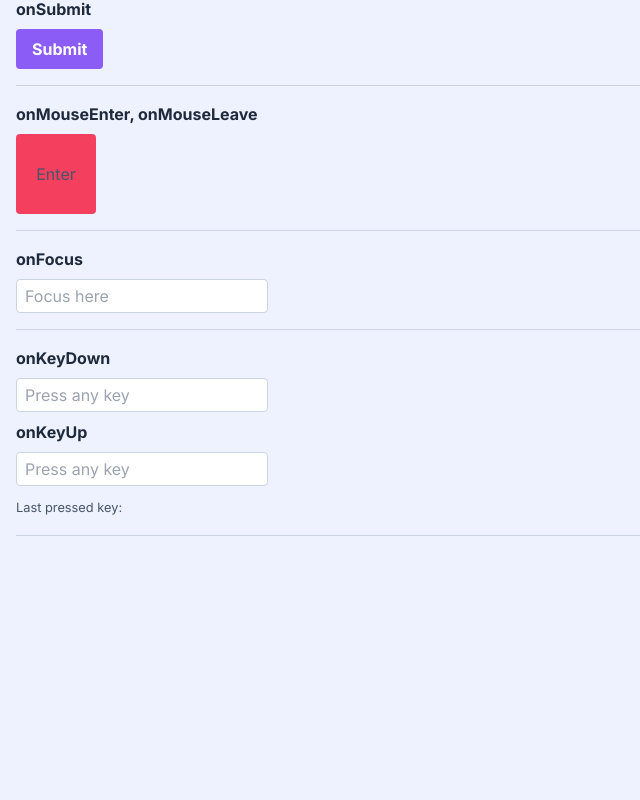
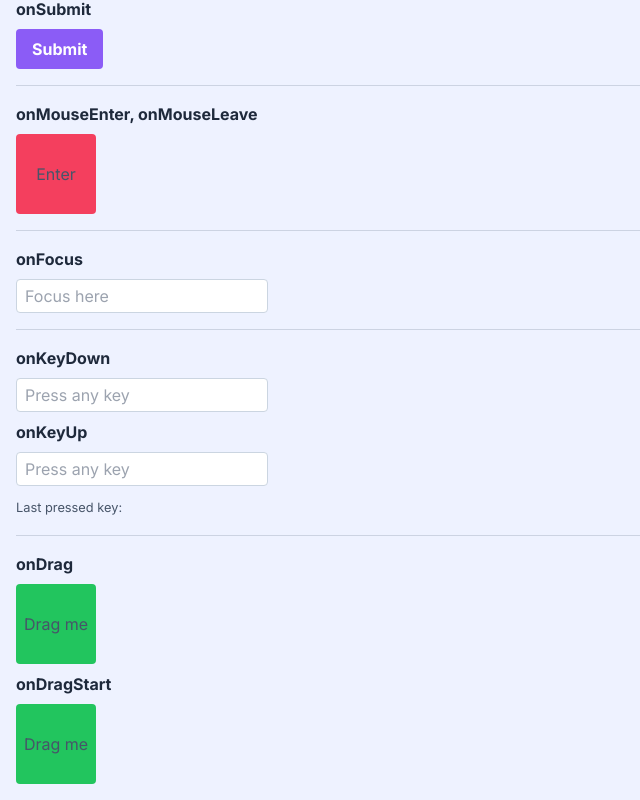
Before and after one commit to emanuelefavero/frontend-problems, a Next.js app in the folder react/: page /events in a window 1280 px wide. Shown: the part 367-1167 px from the top of the page, without its empty margins (0-640 px from the left). Before the commit the page ends 935 px from the top, so only its background shows below. Built offline with nearby package versions, Linux system fonts and the light colour scheme.

Commit message:
add /events onDrag, onDragStart

```diff
--- a/react/app/events/page.tsx
+++ b/react/app/events/page.tsx
@@ -25,9 +25,14 @@ export default function Page() {
 
   // onKeyDown, onKeyUp
   const [pressedKey, setPressedKey] = useState('')
-
   const handleKeyPressed = (e: React.KeyboardEvent<HTMLInputElement>) => {
     setPressedKey(e.key)
+  }
+
+  // onDrag
+  const [dragBoxColor, setDragBoxColor] = useState(false)
+  const handleDrag = () => {
+    setDragBoxColor(!dragBoxColor)
   }
 
   return (
@@ -117,6 +122,32 @@ export default function Page() {
       </p>
 
       <hr className='my-4 border-slate-500 border-opacity-25' />
+
+      {/* onDrag, onDragStart */}
+      {/* TIP: onDrag will be called repeatedly when the element is dragged, while onDragStart will be called just one time after the element is dragged */}
+      <h2 className='mb-2 mt-2'>onDrag</h2>
+
+      <div
+        draggable
+        onDrag={handleDrag}
+        className={`${
+          dragBoxColor ? 'bg-amber-500' : 'bg-green-500'
+        } w-20 h-20 rounded flex justify-center items-center`}
+      >
+        Drag me
+      </div>
+
+      <h2 className='mb-2 mt-2'>onDragStart</h2>
+
+      <div
+        draggable
+        onDragStart={handleDrag}
+        className={`${
+          dragBoxColor ? 'bg-amber-500' : 'bg-green-500'
+        } w-20 h-20 rounded flex justify-center items-center`}
+      >
+        Drag me
+      </div>
     </>
   )
 }
```
